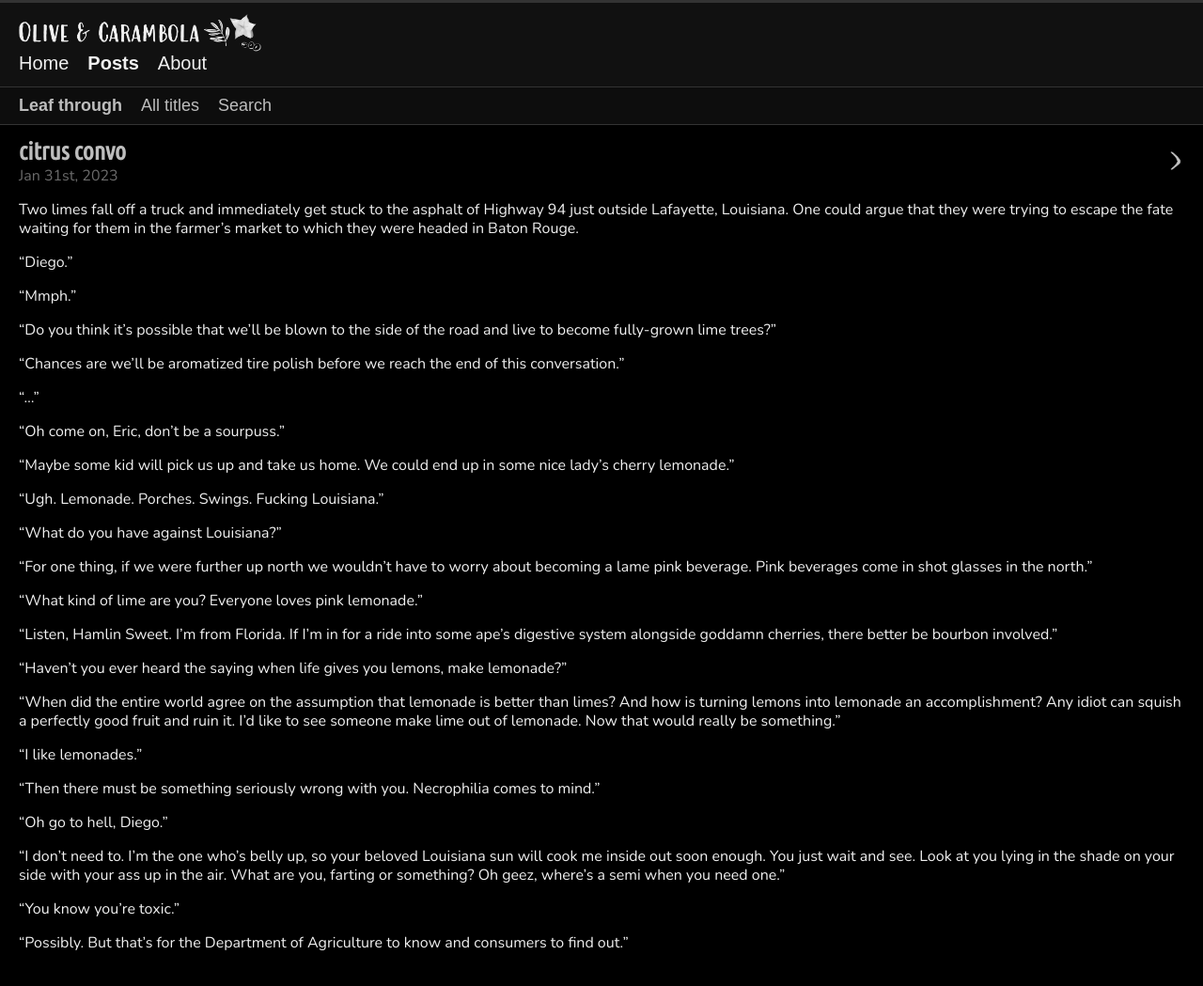
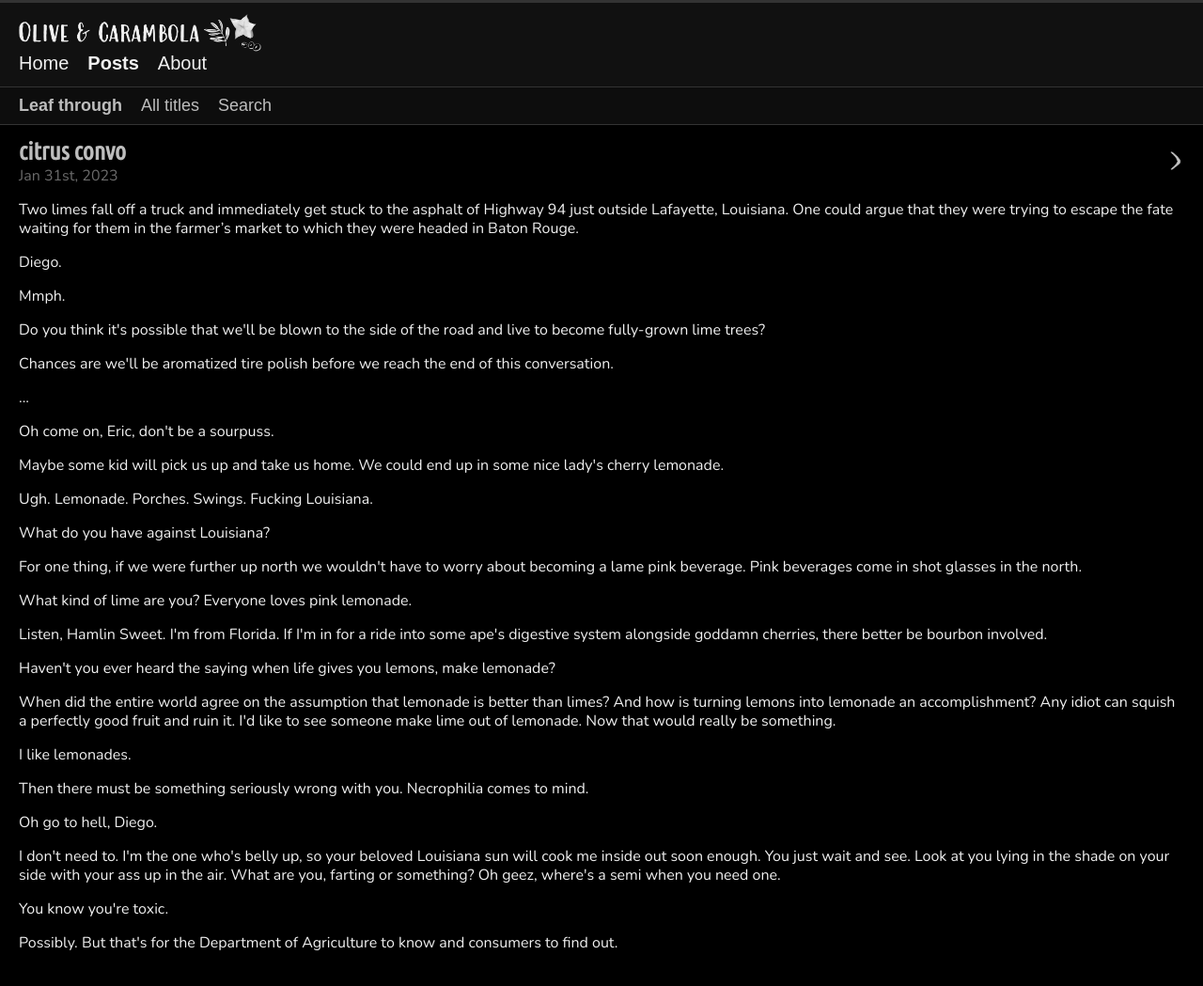
Before and after one commit to olivecarambola/logbook, a Jekyll site: the page built from _posts/2023-01-31-citrusconvo.md, in a window 1280 px wide. Shown: the whole page at 94% size. Built offline with Jekyll 4.4.1, drawn with Linux system fonts in a browser that asks for light colours; some web fonts are replaced.

Commit message:
Update 2023-01-31-citrusconvo.md

```diff
--- a/_posts/2023-01-31-citrusconvo.md
+++ b/_posts/2023-01-31-citrusconvo.md
@@ -14,42 +14,23 @@ imgcount_credited: 0
 ---
 Two limes fall off a truck and immediately get stuck to the asphalt of Highway 94 just outside Lafayette, Louisiana. One could argue that they were trying to escape the fate waiting for them in the farmer's market to which they were headed in Baton Rouge.
 
-"Diego."
-<p class="customspace"></p>
-"Mmph."
-<p class="customspace"></p>
-"Do you think it's possible that we'll be blown to the side of the road and live to become fully-grown lime trees?"
-<p class="customspace"></p>
-"Chances are we'll be aromatized tire polish before we reach the end of this conversation."
-<p class="customspace"></p>
-"..."
-<p class="customspace"></p>
-"Oh come on, Eric, don't be a sourpuss."
-<p class="customspace"></p>
-"Maybe some kid will pick us up and take us home. We could end up in some nice lady's cherry lemonade."
-<p class="customspace"></p>
-"Ugh. Lemonade. Porches. Swings. Fucking Louisiana."
-<p class="customspace"></p>
-"What do you have against Louisiana?"
-<p class="customspace"></p>
-"For one thing, if we were further up north we wouldn't have to worry about becoming a lame pink beverage. Pink beverages come in shot glasses in the north."
-<p class="customspace"></p>
-"What kind of lime are you? Everyone loves pink lemonade."
-<p class="customspace"></p>
-"Listen, Hamlin Sweet. I'm from Florida. If I'm in for a ride into some ape's digestive system alongside goddamn cherries, there better be bourbon involved."
-<p class="customspace"></p>
-"Haven't you ever heard the saying when life gives you lemons, make lemonade?"
-<p class="customspace"></p>
-"When did the entire world agree on the assumption that lemonade is better than limes? And how is turning lemons into lemonade an accomplishment? Any idiot can squish a perfectly good fruit and ruin it. I'd like to see someone make lime out of lemonade. Now that would really be something."
-<p class="customspace"></p>
-"I like lemonades."
-<p class="customspace"></p>
-"Then there must be something seriously wrong with you. Necrophilia comes to mind."
-<p class="customspace"></p>
-"Oh go to hell, Diego."
-<p class="customspace"></p>
-"I don't need to. I'm the one who's belly up, so your beloved Louisiana sun will cook me inside out soon enough. You just wait and see. Look at you lying in the shade on your side with your ass up in the air. What are you, farting or something? Oh geez, where's a semi when you need one."
-<p class="customspace"></p>
-"You know you're toxic."
-<p class="customspace"></p>
-"Possibly. But that's for the Department of Agriculture to know and consumers to find out."
+<p class="text-customspace">Diego.</p>
+<p class="text-customspace">Mmph.</p>
+<p class="text-customspace">Do you think it's possible that we'll be blown to the side of the road and live to become fully-grown lime trees?</p>
+<p class="text-customspace">Chances are we'll be aromatized tire polish before we reach the end of this conversation.</p>
+<p class="text-customspace">...</p>
+<p class="text-customspace">Oh come on, Eric, don't be a sourpuss.</p>
+<p class="text-customspace">Maybe some kid will pick us up and take us home. We could end up in some nice lady's cherry lemonade.</p>
+<p class="text-customspace">Ugh. Lemonade. Porches. Swings. Fucking Louisiana.</p>
+<p class="text-customspace">What do you have against Louisiana?</p>
+<p class="text-customspace">For one thing, if we were further up north we wouldn't have to worry about becoming a lame pink beverage. Pink beverages come in shot glasses in the north.</p>
+<p class="text-customspace">What kind of lime are you? Everyone loves pink lemonade.</p>
+<p class="text-customspace">Listen, Hamlin Sweet. I'm from Florida. If I'm in for a ride into some ape's digestive system alongside goddamn cherries, there better be bourbon involved.</p>
+<p class="text-customspace">Haven't you ever heard the saying when life gives you lemons, make lemonade?</p>
+<p class="text-customspace">When did the entire world agree on the assumption that lemonade is better than limes? And how is turning lemons into lemonade an accomplishment? Any idiot can squish a perfectly good fruit and ruin it. I'd like to see someone make lime out of lemonade. Now that would really be something.</p>
+<p class="text-customspace">I like lemonades.</p>
+<p class="text-customspace">Then there must be something seriously wrong with you. Necrophilia comes to mind.</p>
+<p class="text-customspace">Oh go to hell, Diego.</p>
+<p class="text-customspace">I don't need to. I'm the one who's belly up, so your beloved Louisiana sun will cook me inside out soon enough. You just wait and see. Look at you lying in the shade on your side with your ass up in the air. What are you, farting or something? Oh geez, where's a semi when you need one.</p>
+<p class="text-customspace">You know you're toxic.</p>
+<p class="text-customspace">Possibly. But that's for the Department of Agriculture to know and consumers to find out.</p>
```
